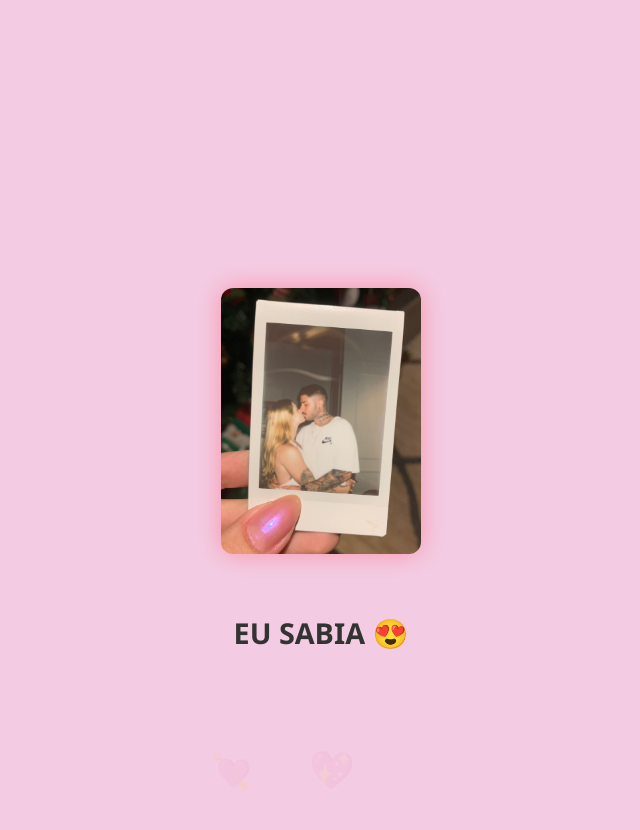
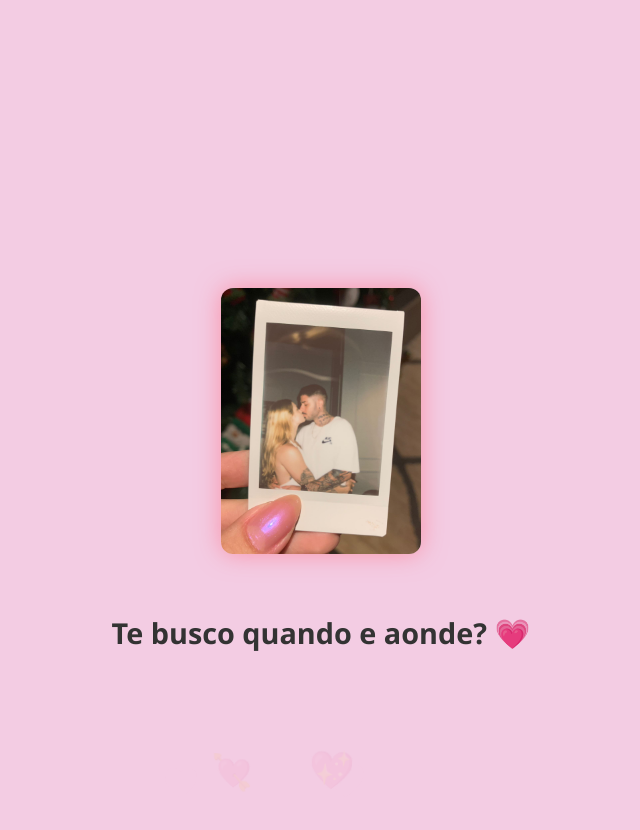
Before and after one commit to LucasBaldini96/lara, a plain HTML site: page index.html in a window 1280 px wide. Both pictures are taken after a click on the button "Sim". Shown: the whole page, without its empty margins (319-959 px from the left). Drawn offline with Linux system fonts and the light colour scheme.

Commit message:
feat music and fixes

```diff
--- a/index.html
+++ b/index.html
@@ -33,7 +33,7 @@
   <!-- Segunda view -->
    <!-- Música -->
 <audio id="bgMusic" muted loop>
-  <source src="https://files.freemusicarchive.org/storage-freemusicarchive-org/music/no_curator/John_Anderson/Dreams/John_Anderson_-_Dreams.mp3" type="audio/mp3">
+  <source src="anyone.mp3" type="audio/mp3">
 </audio>
 
 
@@ -43,7 +43,7 @@
     src="lara_lucas.jpeg"
     alt="Casal feliz"
   />
-  <h1>EU SABIA 😍</h1>
+  <h1>Te busco quando e aonde? 💗</h1>
 
   <div id="heartsContainer"></div>
 </div>
--- a/script.js
+++ b/script.js
@@ -18,21 +18,36 @@ noButton.addEventListener('touchstart', moveButton);
 yesButton.addEventListener('click', () => {
   bearOverlay.style.display = 'flex';
 
+  // Toca a música o mais cedo possível
+  try {
+    bgMusic.muted = false;
+    bgMusic.play()
+      .then(() => {
+        toggleMusic.innerText = '🔊';
+      })
+      .catch((e) => {
+        console.warn('⚠️ Música bloqueada, tente clicar no botão 🔊');
+      });
+  } catch (e) {
+    console.error('Erro ao tentar tocar a música:', e);
+  }
+
+  // Vai pra segunda view depois de 2.5s
   setTimeout(() => {
-    document.getElementById('mainView').style.display = 'none';
-    document.getElementById('secondView').style.display = 'flex';
-    bearOverlay.style.display = 'none';
-    startHeartRain();
-
-    // 🔊 desmuta e dá play automático após clique
-    bgMusic.muted = false;
-    bgMusic.play().catch((e) => {
-      console.warn('⚠️ Música bloqueada, tente clicar no botão 🔊');
-    });
-
-    toggleMusic.innerText = '🔊';
+    const mainView = document.getElementById('mainView');
+    const secondView = document.getElementById('secondView');
+    if (mainView && secondView && bearOverlay) {
+      mainView.style.display = 'none';
+      secondView.style.display = 'flex';
+      bearOverlay.style.display = 'none';
+      startHeartRain();
+    } else {
+      console.error('❌ Elementos da view não encontrados');
+    }
   }, 2500);
 });
+
+
 
 toggleMusic.addEventListener('click', () => {
   if (bgMusic.paused) {
```
Also changed, not shown: 1 other file.
